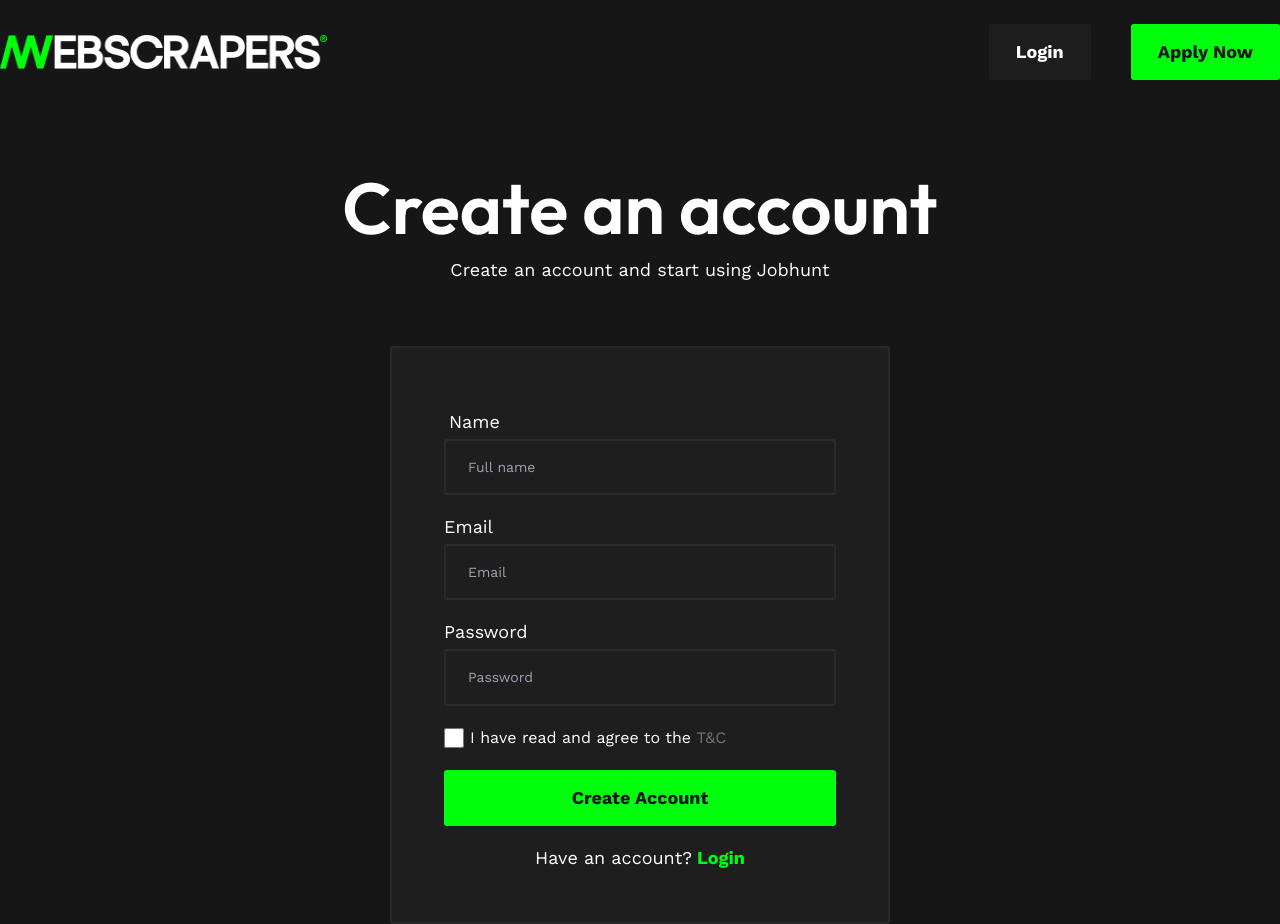
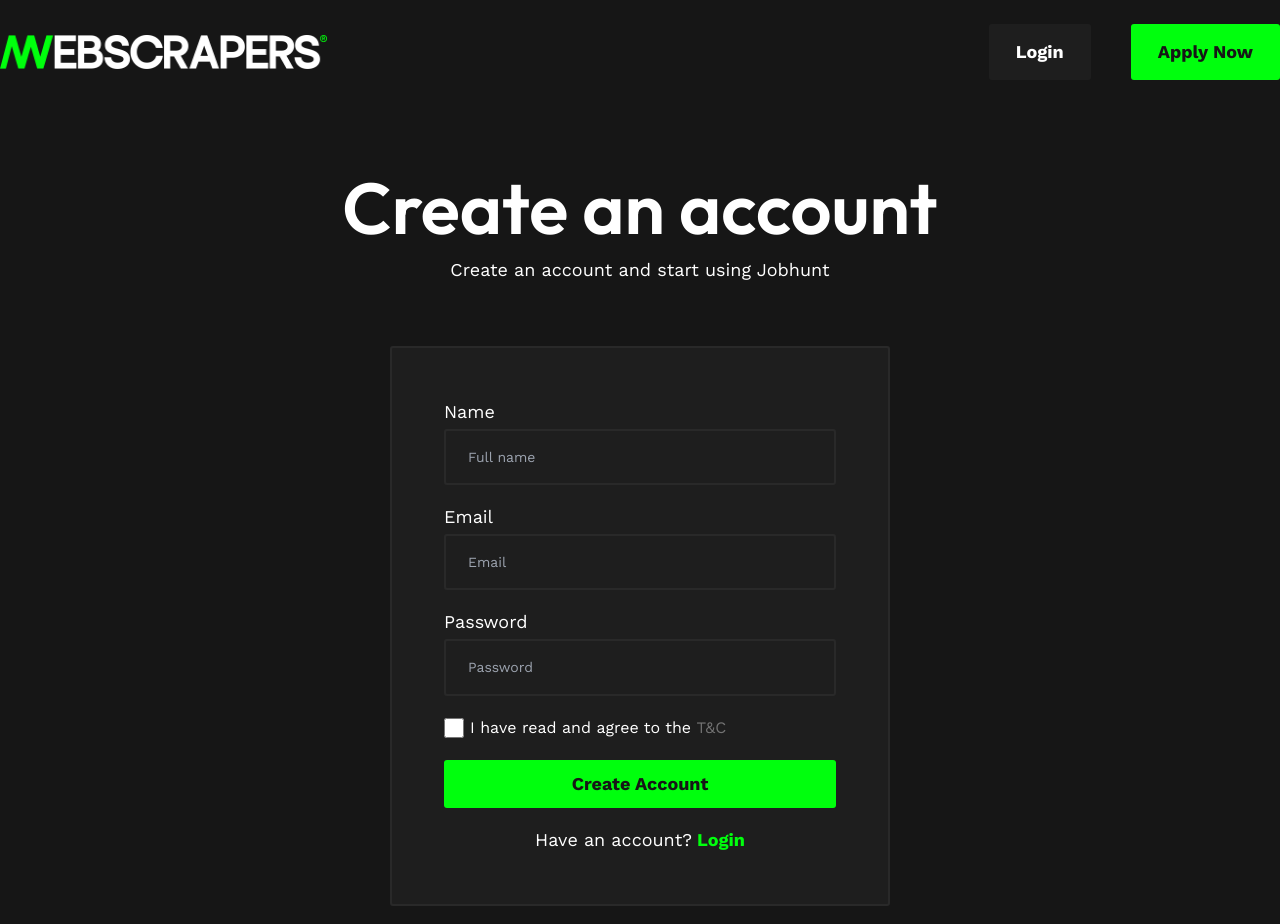
Before and after one commit to rakesh-olla/scrappers, a React (Vite) app: page /create-company in a window 1280 px wide. Built offline with nearby package versions, Linux system fonts and the light colour scheme; a small style sheet from the web is missing.

Commit message:
work on login spacing

```diff
--- a/src/login/CreateCompany.jsx
+++ b/src/login/CreateCompany.jsx
@@ -15,7 +15,7 @@ const CreateCompany = () => {
             <Heading text="Create an account" />
             <Paragraph text="Create an account and start using Jobhunt" />
             <form onSubmit={handleSubmit(onSubmit)} className='p-4 sm:p-8 md:p-10 lg:p-[52px] rounded-[3px] bg-dark-400 border-[2px] border-dark-800 w-full max-w-[500px] mx-auto mt-6 md:mt-8 lg:mt-16'>
-                <Paragraph className="mt-0 text-start mx-0" text="Name" />
+                <Paragraph className="!mt-0 text-start !mx-0" text="Name" />
                 <input
                     className='px-4 lg:px-[22px] py-3 md:py-[18px] rounded-[3px] border-[2px] border-dark-800 mt-[5px] leading-117 w-full outline-none text-sm text-white bg-transparent'
                     type="text"
@@ -62,7 +62,7 @@ const CreateCompany = () => {
                     </p>
                 </div>
                 {errors.termsAndConditions && <span className="text-red-500 text-sm pt-1">{errors.termsAndConditions.message}</span>}
-                <Button className="w-full text-center mt-5" greenBtn="Create Account" />
+                <Button className="w-full text-center mt-5 !py-2" greenBtn="Create Account" />
                 <div className='flex items-center justify-center mt-5 leading-133 text-lg text-white font-normal'>Have an account?<Link to="/login" className='text-primary font-bold'>&nbsp;Login</Link></div>
             </form>
         </div>
```
